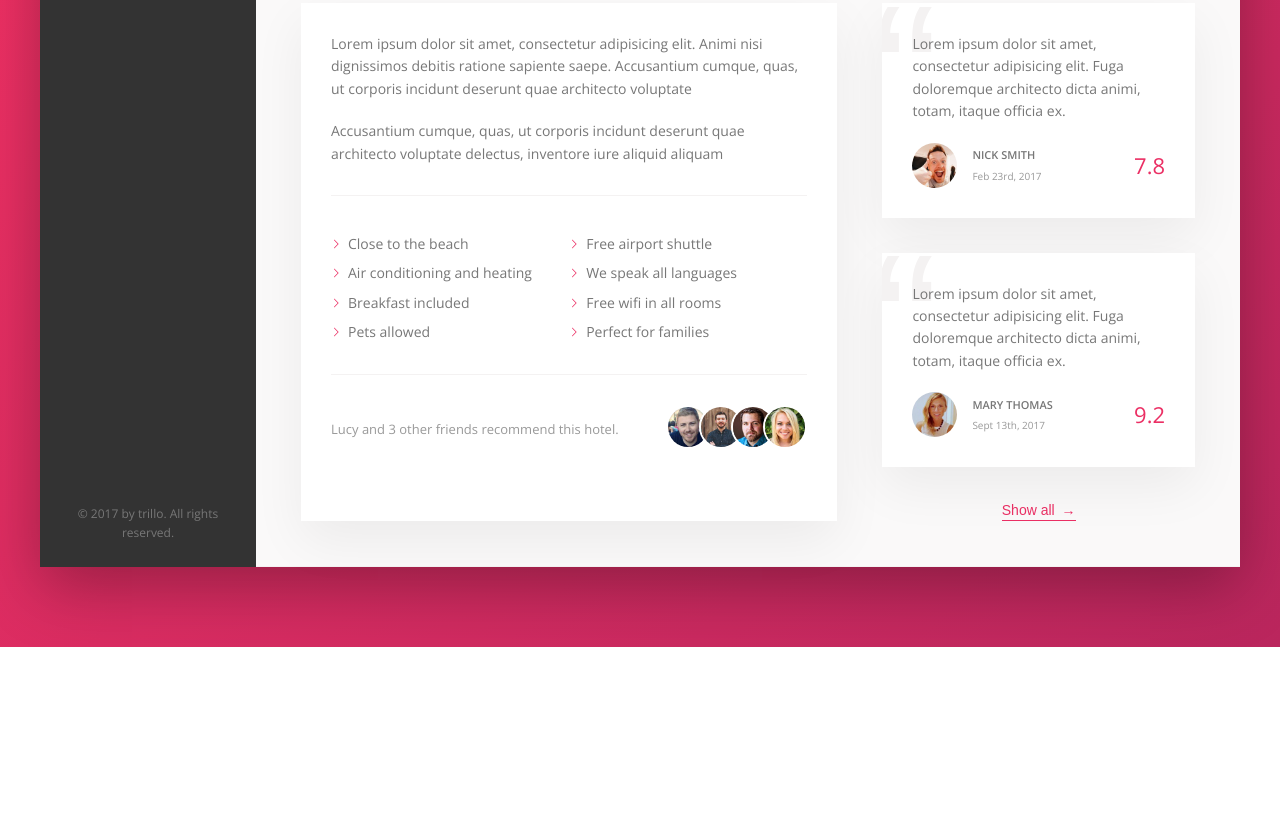
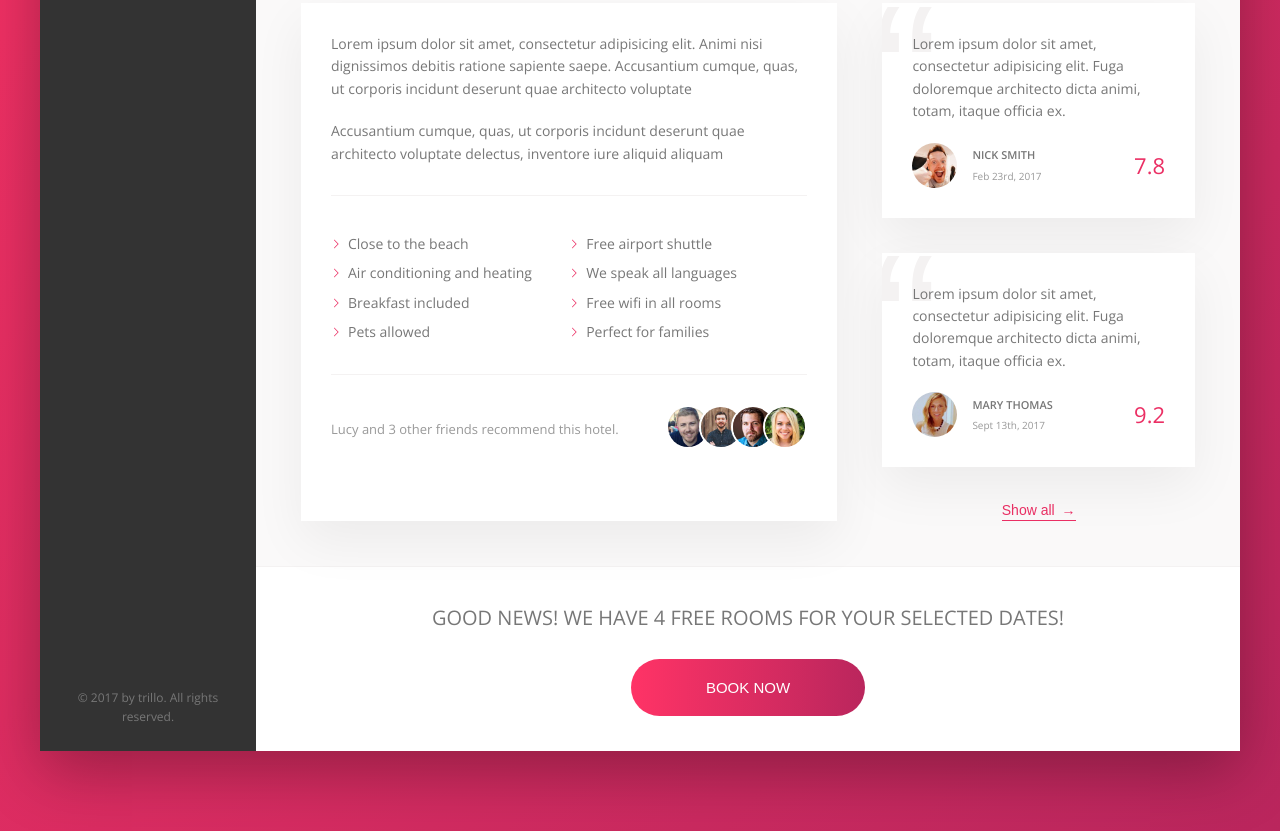
Before and after one commit to didiweb24/Trillo, a website: page index.html in a window 1280 px wide. Shown: the part 644-1475 px from the top of the page. Before the commit the page ends 1291 px from the top, so only its background shows below. Drawn offline with nearby package versions, Linux system fonts and the light colour scheme.

Commit message:
responsive ayarlar yapılıcak

```diff
--- a/index.html
+++ b/index.html
@@ -202,8 +202,19 @@
                             </figcaption>
                            </figure >
                            <button class="btn-inline">Show all <span>&rarr;</span></button>
+
                         </div>
-                      </div>
+                     </div>
+                      <div class="cta">
+                        <div class="cta__book-now">
+                            GOOD NEWS! WE HAVE 4 FREE ROOMS FOR YOUR SELECTED DATES!
+                        </div>
+                        <button class="btn">
+                            <span class="btn__visible">Book now</span>
+                            <span class="btn__invisible"> Only 4 rooms left</span>
+
+                        </button>
+                       </div>
                 </main>
 
             </div>
--- a/sass/_component.scss
+++ b/sass/_component.scss
@@ -477,3 +477,74 @@
         z-index:1 ;
     }
 }
+
+////////////////////////////////
+/// CALL TO ACTION
+.cta {
+    padding:3.5rem 0 ;
+    text-align: center;
+
+
+    &__book-now {
+       font-size: 2rem;
+       font-weight: 300;
+       margin-bottom: 2.5rem;
+    }
+}
+
+
+////////////////////////////////
+///CALL TO ACTION-BUTTON
+
+.btn {
+    font-size: 1.5rem;
+    font-weight: 300;
+    border-radius: 100px;
+    border: none;
+    background-image: linear-gradient(to right, var(--color-primary-light), var(--color-primary-dark));
+    color:#fff;
+    text-transform: uppercase;
+    position: relative;
+    overflow: hidden;
+    cursor: pointer;
+
+    & > * {
+        display: inline-block;
+        height: 100%;
+        width: 100%;
+        transition: all .2s;
+    }
+
+    &__visible {
+
+        padding: 2rem 7.5rem;
+
+    }
+
+    &__invisible {
+
+        padding: 2rem 0;
+        position: absolute;
+        left: 0;
+        top: -100%;
+
+
+    }
+    &:hover {
+        background-image: linear-gradient(to right, var(--color-primary-dark), var(--color-primary-light));
+    }
+
+    &:hover  &__visible  {
+      transform: translateY(100%);
+    }
+
+    &:hover  &__invisible  {
+        top: 0;
+    }
+
+    &:focus {
+        outline: none;
+        animation: pulsate  1s infinite;
+    }
+
+}
```
Also changed, not shown: css/style.css.
